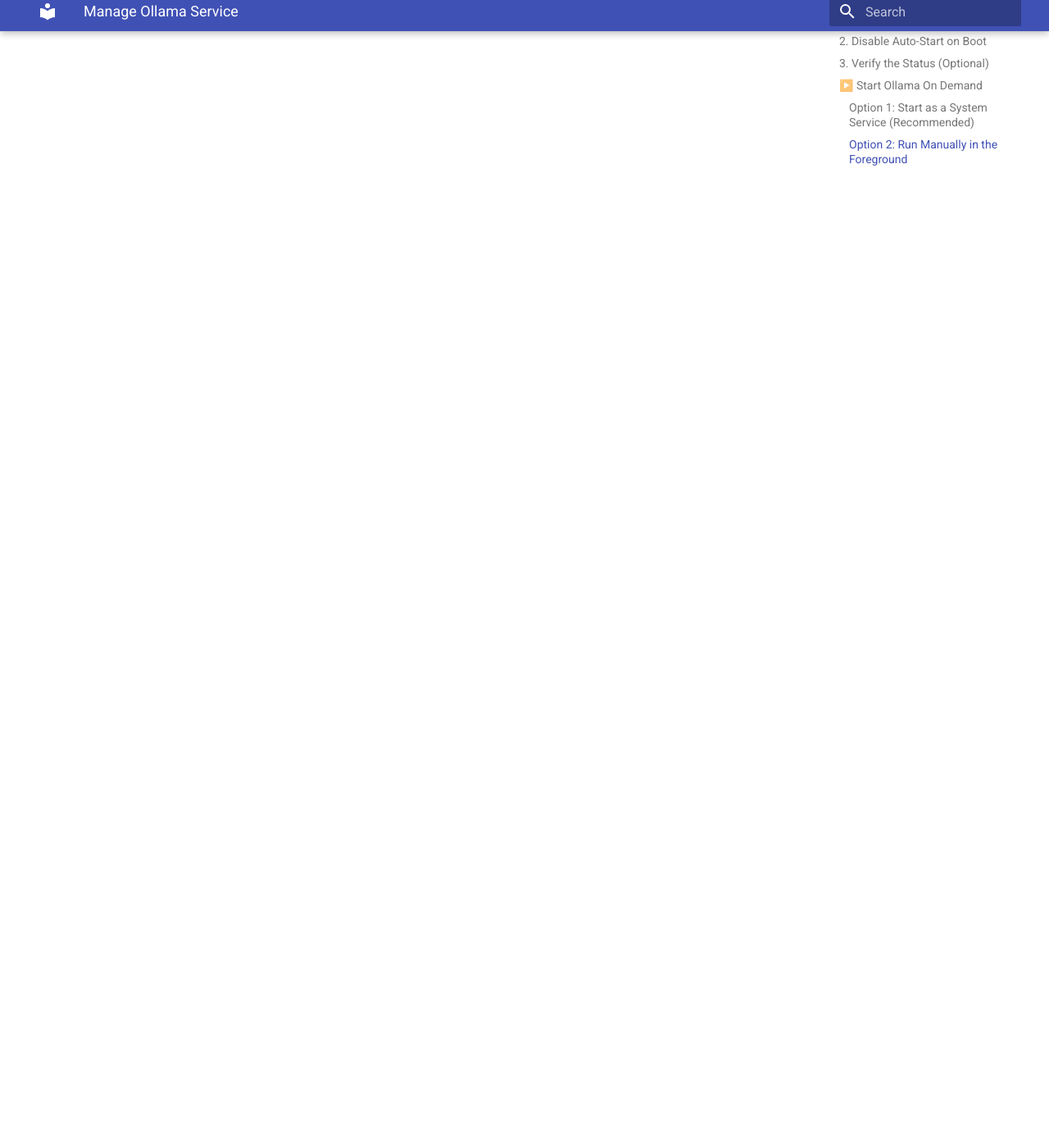
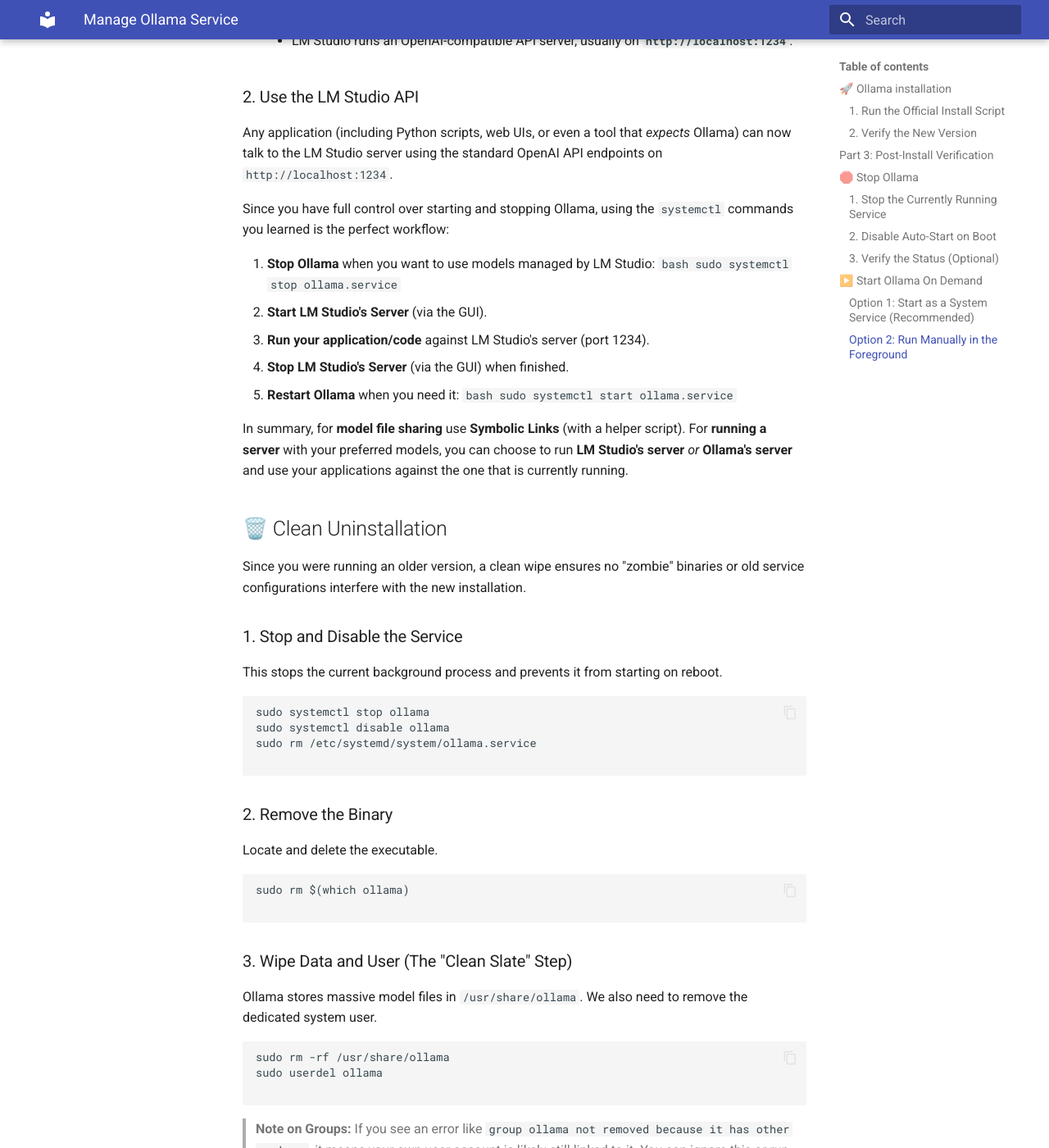
Before and after one commit to tejomayee-tech/toronto_ai_learning_group, an MkDocs documentation site: the page built from docs/ai-tools-hands-on/AccessWorldOfFreeLLMs-guff/Ollma-on-Linux-guide.md, in a window 1280 px wide and 1400 px high, scrolled down 4028 px. Shown: the whole window at 82% size. Built offline with MkDocs 1.6.1 and Material for MkDocs 9.7.7, drawn with Linux system fonts in a browser that asks for light colours; some of the changed text lies outside the part shown.

Commit message:
Linux Ollama Guide update

````diff
--- a/docs/ai-tools-hands-on/AccessWorldOfFreeLLMs-guff/Linux-Run-Ollma-on-demand.md
+++ b/docs/ai-tools-hands-on/AccessWorldOfFreeLLMs-guff/Ollma-on-Linux-guide.md
@@ -1,4 +1,38 @@
 # Manage Ollama Service
+
+## 🚀 Ollama installation
+
+### 1. Run the Official Install Script
+
+```bash
+curl -fsSL https://ollama.com/install.sh | sh
+
+```
+
+### 2. Verify the New Version
+
+Check that the installation succeeded and that you are no longer on 0.14.2.
+
+```bash
+ollama --version
+
+```
+
+---
+
+## Part 3: Post-Install Verification
+
+To ensure everything is running smoothly, check the service status:
+
+```bash
+systemctl status ollama
+
+```
+
+You should see **active (running)** in green text.
+
+## 🛑 Stop Ollama
+
 
 You can use `systemctl` commands, which manage system services on Ubuntu.
 
@@ -141,4 +175,61 @@
 
 In summary, for **model file sharing** use **Symbolic Links** (with a helper script). For **running a server** with your preferred models, you can choose to run **LM Studio's server** *or* **Ollama's server** and use your applications against the one that is currently running.
 
-Would you like me to find a specific, up-to-date Python script or utility for creating the symbolic links between the Ollama and LM Studio model directories on Linux?
+
+## 🗑️ Clean Uninstallation
+
+Since you were running an older version, a clean wipe ensures no "zombie" binaries or old service configurations interfere with the new installation.
+
+### 1. Stop and Disable the Service
+
+This stops the current background process and prevents it from starting on reboot.
+
+```bash
+sudo systemctl stop ollama
+sudo systemctl disable ollama
+sudo rm /etc/systemd/system/ollama.service
+
+```
+
+### 2. Remove the Binary
+
+Locate and delete the executable.
+
+```bash
+sudo rm $(which ollama)
+
+```
+
+### 3. Wipe Data and User (The "Clean Slate" Step)
+
+Ollama stores massive model files in `/usr/share/ollama`. We also need to remove the dedicated system user.
+
+```bash
+sudo rm -rf /usr/share/ollama
+sudo userdel ollama
+
+```
+
+> **Note on Groups:** If you see an error like `group ollama not removed because it has other members`, it means your own user account is likely still linked to it. You can ignore this or run `sudo groupdel ollama` to finish it off.
+
+### 4. Optional: Clear Personal Configs
+
+If you want to delete your personal chat history and local settings, remove the hidden directory in your home folder:
+
+```bash
+rm -rf ~/.ollama
+
+```
+
+---
+
+
+### Summary of Commands
+
+| Action | Command |
+| --- | --- |
+| **Uninstall** | Stop service  Delete binary  Wipe `/usr/share/ollama` |
+| **Reinstall** | `curl -fsSL https://ollama.com/install.sh |
+| **Check Version** | `ollama --version` |
+
+---
````
Also changed, not shown: docs/ai-tools-hands-on/Beginners-guide-to-Local_AI.md (+3 -3 lines).
